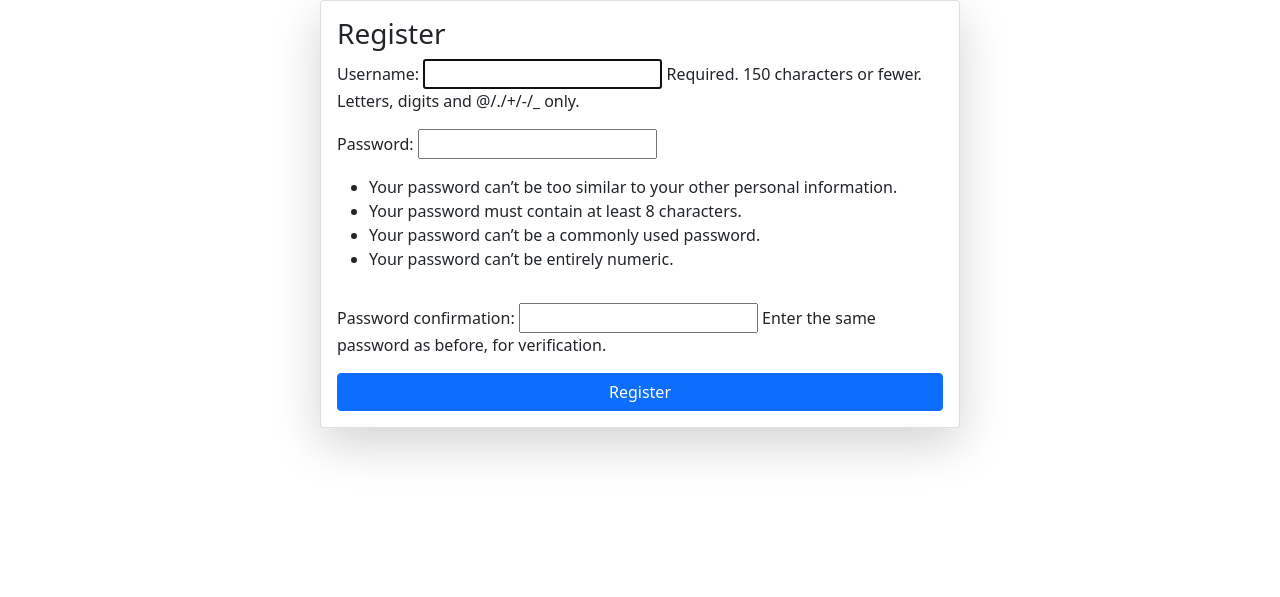
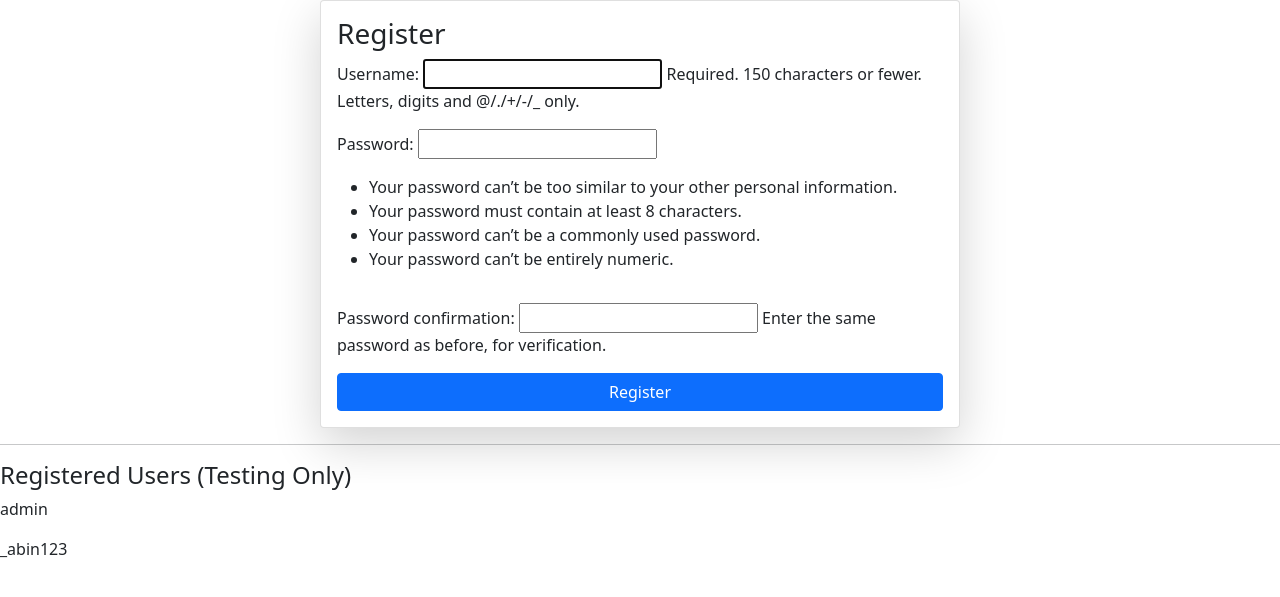
Before and after one commit to Abin48477/LearnPython, a Django app: page /register/ in a window 1280 px wide. Shown: the top 597 px of the page. Run offline with Django 5.2, Linux system fonts and the light colour scheme; data comes from the database, SQL or seed files in the repository.

Commit message:
Update register.html

```diff
--- a/core/vege/templates/register.html
+++ b/core/vege/templates/register.html
@@ -14,5 +14,18 @@
     </button>
 
 </form>
+<hr>
+
+<h4>Registered Users (Testing Only)</h4>
+
+{% for registered_user in registered_users %}
+
+    <p>{{ registered_user.username }}</p>
+
+{% empty %}
+
+    <p>No users registered yet.</p>
+
+{% endfor %}
 
 {% endblock %}
```
